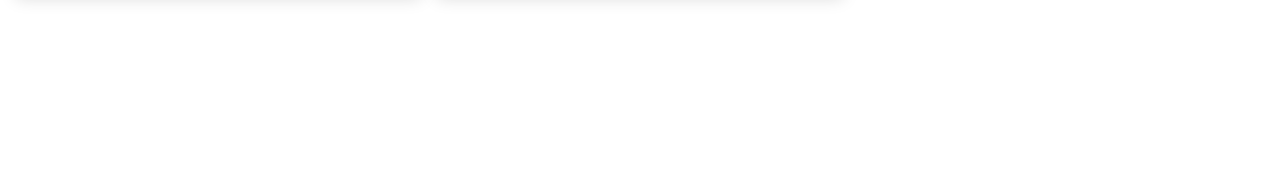
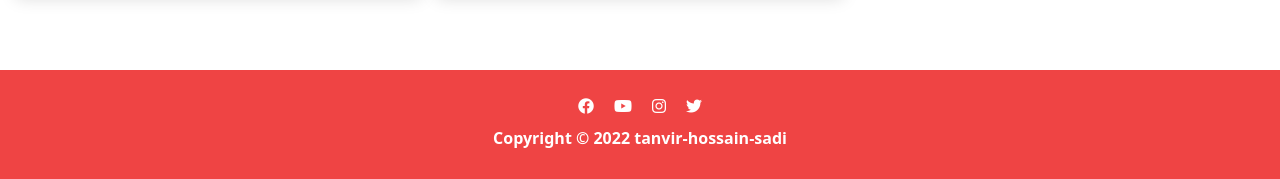
Before and after one commit to sadi-tanvir/familiar-with-life, a React (Create React App) app: page /services in a window 1280 px wide. Shown: the part 843-1022 px from the top of the page. Before the commit the page ends 913 px from the top, so only its background shows below. Built offline with nearby package versions, Linux system fonts and the light colour scheme.

Commit message:
added footer section

```diff
--- a/public/index.html
+++ b/public/index.html
@@ -1,16 +1,15 @@
 <!DOCTYPE html>
 <html lang="en">
+
 <head>
   <meta charset="utf-8" />
   <link rel="icon" href="%PUBLIC_URL%/favicon.ico" />
   <meta name="viewport" content="width=device-width, initial-scale=1" />
   <meta name="theme-color" content="#000000" />
-    <meta
-      name="description"
-      content="Web site created using create-react-app"
-    />
+  <meta name="description" content="Web site created using create-react-app" />
   <link rel="apple-touch-icon" href="%PUBLIC_URL%/logo192.png" />
-    <link href="https://cdn.jsdelivr.net/npm/bootstrap@5.0.2/dist/css/bootstrap.min.css" rel="stylesheet" integrity="sha384-EVSTQN3/azprG1Anm3QDgpJLIm9Nao0Yz1ztcQTwFspd3yD65VohhpuuCOmLASjC" crossorigin="anonymous">
+  <link href="https://cdn.jsdelivr.net/npm/bootstrap@5.0.2/dist/css/bootstrap.min.css" rel="stylesheet"
+    integrity="sha384-EVSTQN3/azprG1Anm3QDgpJLIm9Nao0Yz1ztcQTwFspd3yD65VohhpuuCOmLASjC" crossorigin="anonymous">
   <!--
       manifest.json provides metadata used when your web app is installed on a
       user's mobile device or desktop. See https://developers.google.com/web/fundamentals/web-app-manifest/
@@ -25,8 +24,14 @@
       work correctly both with client-side routing and a non-root public URL.
       Learn how to configure a non-root public URL by running `npm run build`.
     -->
+  <!-- font awesome -->
+  <link rel="stylesheet" href="https://cdnjs.cloudflare.com/ajax/libs/font-awesome/6.1.1/css/all.min.css"
+    integrity="sha512-KfkfwYDsLkIlwQp6LFnl8zNdLGxu9YAA1QvwINks4PhcElQSvqcyVLLD9aMhXd13uQjoXtEKNosOWaZqXgel0g=="
+    crossorigin="anonymous" referrerpolicy="no-referrer" />
+
   <title>Familiar With Life</title>
 </head>
+
 <body>
   <noscript>You need to enable JavaScript to run this app.</noscript>
   <div id="root"></div>
@@ -41,4 +46,5 @@
       To create a production bundle, use `npm run build` or `yarn build`.
     -->
 </body>
+
 </html>
--- a/src/App.js
+++ b/src/App.js
@@ -1,19 +1,19 @@
-import React from 'react';
-import { Route, Routes } from 'react-router-dom';
-import Home from "./components/Home/Home"
-import Services from './components/Services/Services';
-import Header from "./components/shared/Header/Header"
+import React from "react";
+import { Route, Routes } from "react-router-dom";
+import Home from "./components/Home/Home";
+import Services from "./components/Services/Services";
+import Footer from "./components/shared/Footer/Footer";
+import Header from "./components/shared/Header/Header";
 
 const App = () => {
-
-
   return (
     <>
-    <Header />
-     <Routes>
-       <Route path="/" element={<Home />} />
-       <Route path="/services" element={<Services />} />
-     </Routes>
+      <Header />
+      <Routes>
+        <Route path="/" element={<Home />} />
+        <Route path="/services" element={<Services />} />
+      </Routes>
+      <Footer />
     </>
   );
 };
--- a/src/components/shared/Footer/Footer.js
+++ b/src/components/shared/Footer/Footer.js
@@ -0,0 +1,27 @@
+import React from "react";
+
+const Footer = () => {
+  return (
+    <div className="w-full bg-red-500 flex flex-col justify-center items-center py-3">
+      <div className="my-2">
+        <a href="https://web.facebook.com/" target="_blank">
+          <i className="fa-brands fa-facebook text-white"></i>
+        </a>
+        <a href="https://www.youtube.com/" target="_blank">
+          <i className="fa-brands fa-youtube text-white ml-5"></i>
+        </a>
+        <a href="https://www.instagram.com/" target="_blank">
+        <i className="fa-brands fa-instagram text-white ml-5"></i>
+        </a>
+        <a href="https://twitter.com/" target="_blank">
+        <i className="fa-brands fa-twitter text-white ml-5"></i>
+        </a>
+      </div>
+      <p className="text-white font-bold">
+        Copyright © 2022 tanvir-hossain-sadi
+      </p>
+    </div>
+  );
+};
+
+export default Footer;
```
Lines whose indentation alone changed are shown as unchanged.
